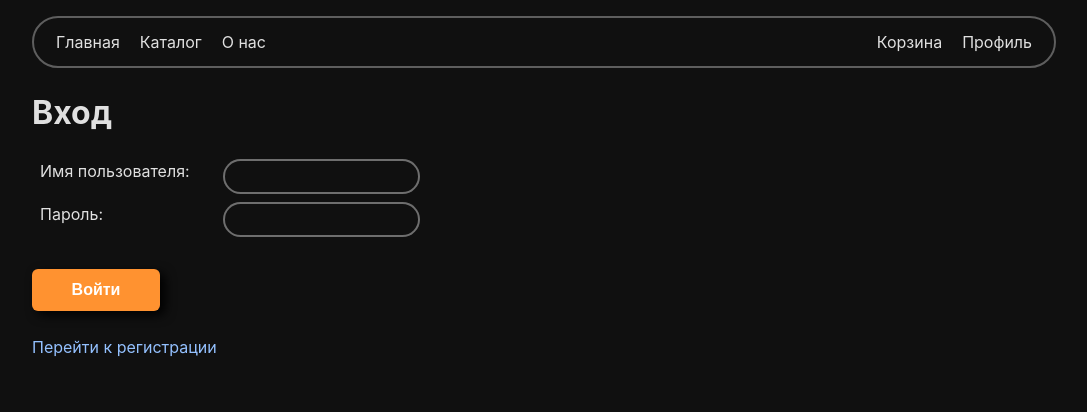
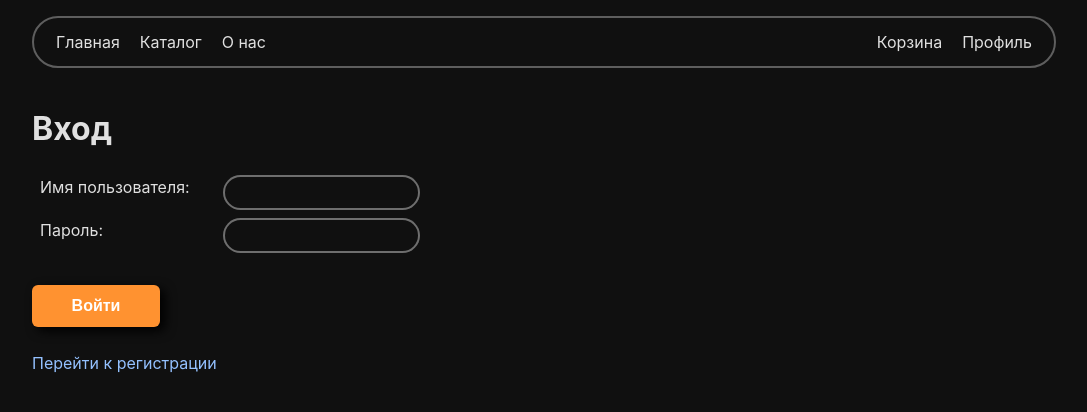
Before and after one commit to Jeyw1n/rimsnap, a React (Vite) app in the folder frontend/: page /auth in a window 1280 px wide. Shown: the top 412 px of the page, without its empty margins (96-1183 px from the left). Built offline with nearby package versions, Linux system fonts and the light colour scheme; a web font is replaced by a local one.

Commit message:
Define content block

```diff
--- a/frontend/src/App.jsx
+++ b/frontend/src/App.jsx
@@ -11,7 +11,7 @@ import ProfilePage from './pages/ProfilePage';
 function App() {
   return (
     <Router>
-      <div>
+      <div id="content">
         <Routes>
           <Route path="/" element={<Home />} />
           <Route path="/catalog" element={<Catalog />} />
```
